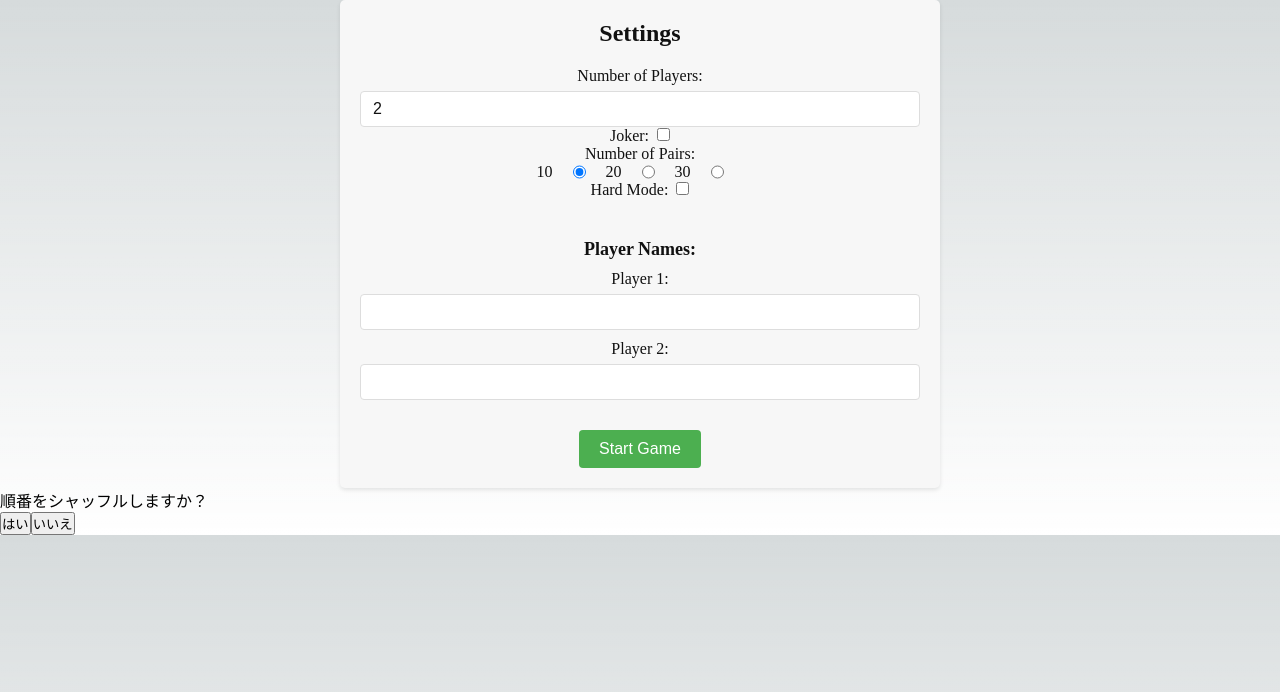
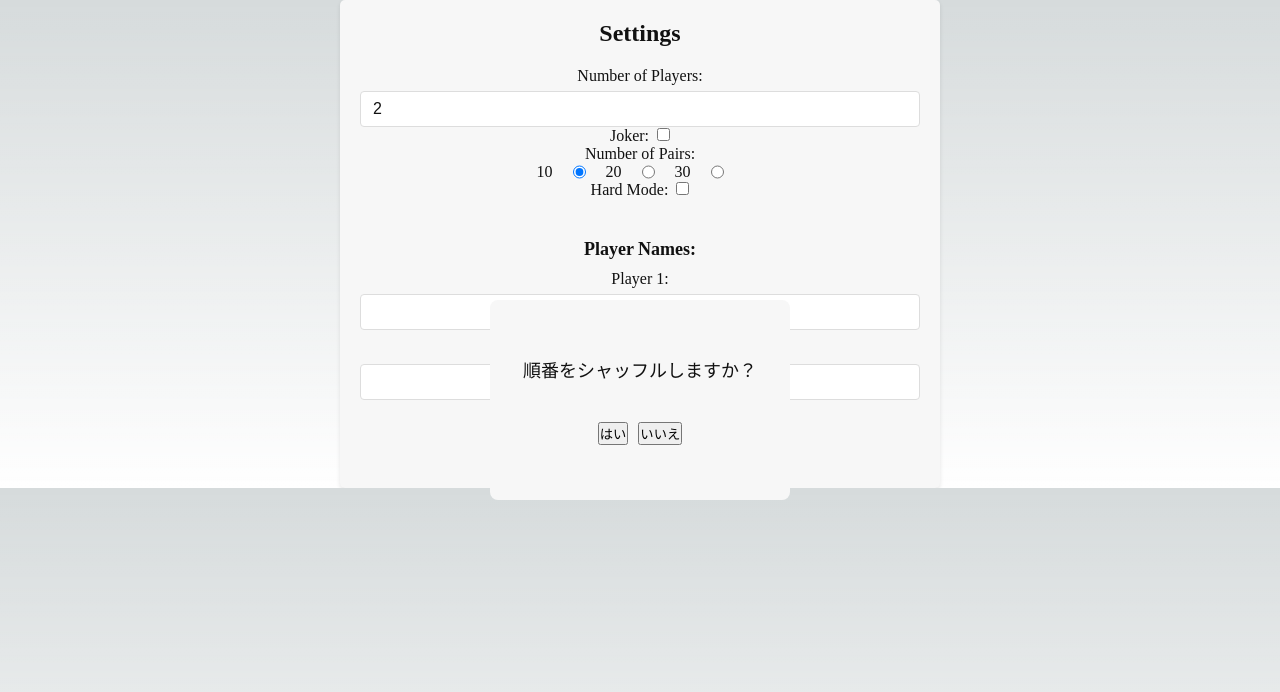
Before and after one commit to kobanagc/concentration-app, a Next.js app in the folder src/: page /config in a window 1280 px wide. Both pictures are taken after a click on the button "Start Game". Shown: the top 692 px of the page. Built offline with nearby package versions, Linux system fonts and the light colour scheme.

Commit message:
💄 add modal css

```diff
--- a/src/pages/config.tsx
+++ b/src/pages/config.tsx
@@ -167,6 +167,7 @@ const Config = () => {
         <div className={styles.modal}>
           <div className={styles.modalContent}>
             <p>順番をシャッフルしますか？</p>
+            <div>
               <button onClick={() => {
                   setIsPlayerShuffleModalOpen(false);
                   handleSubmit(undefined, true);
@@ -181,6 +182,7 @@ const Config = () => {
               </button>
             </div>
           </div>
+        </div>
       )}
     </>
   );
--- a/src/styles/Config.module.css
+++ b/src/styles/Config.module.css
@@ -60,6 +60,36 @@
   opacity: 0.9;
 }
 
+.modal {
+  position: fixed;
+  top: 50%;
+  left: 50%;
+  transform: translate(-50%, -50%);
+  width: 300px;
+  height: 200px;
+  background-color: #f7f7f7;
+  color: #111;
+  display: flex;      /* 子要素を中央に配置するための設定 */
+  justify-content: center;
+  align-items: center;
+  border-radius: 8px;
+  font-size: 18px;
+}
+
+.modalContent p {
+  margin-bottom: 40px;
+}
+
+.modalContent div {
+  display: flex;
+  justify-content: center; /* ボタンを中央に配置 */
+  gap: 10px; /* ボタン間の間隔を設定 */
+}
+
+.modalContent button {
+  cursor: pointer;
+}
+
 /* ライトモードのスタイル */
 body:not(.dark-mode) .settings {
   background-color: #f7f7f7;
```
Lines whose indentation alone changed are shown as unchanged.
